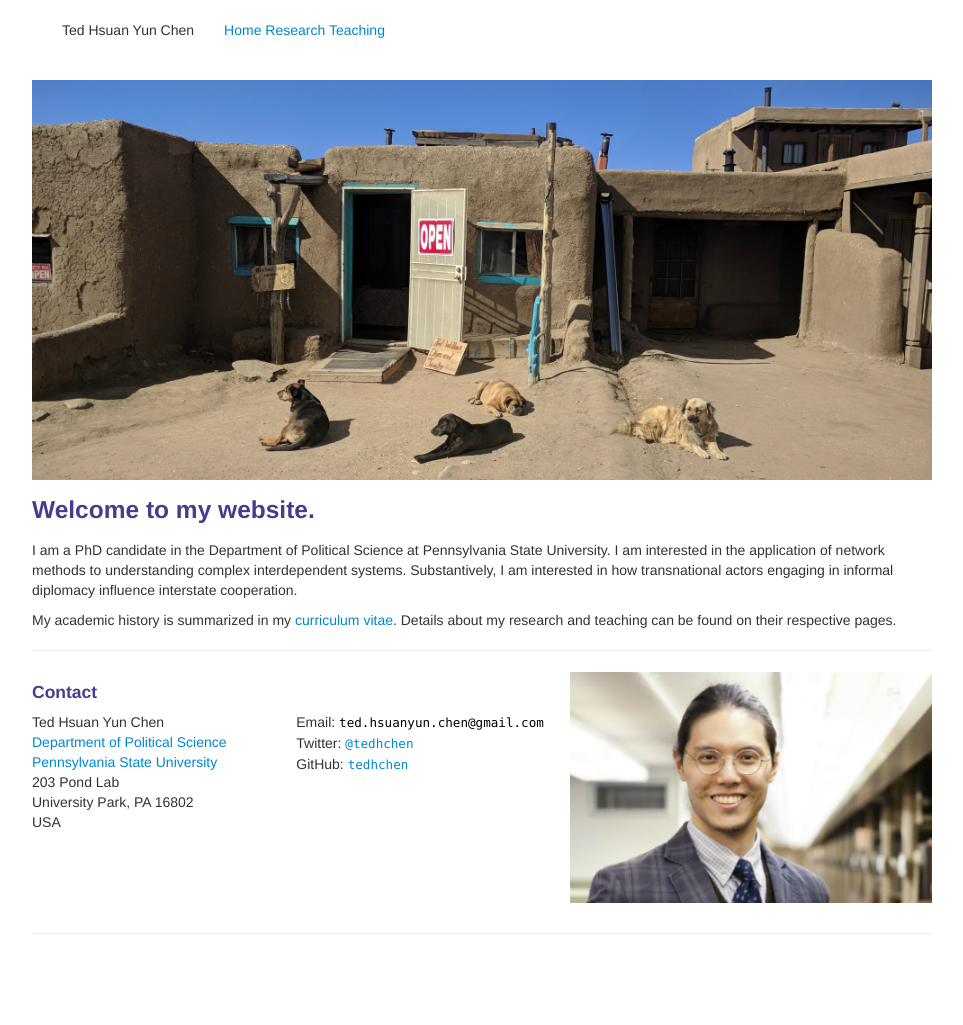
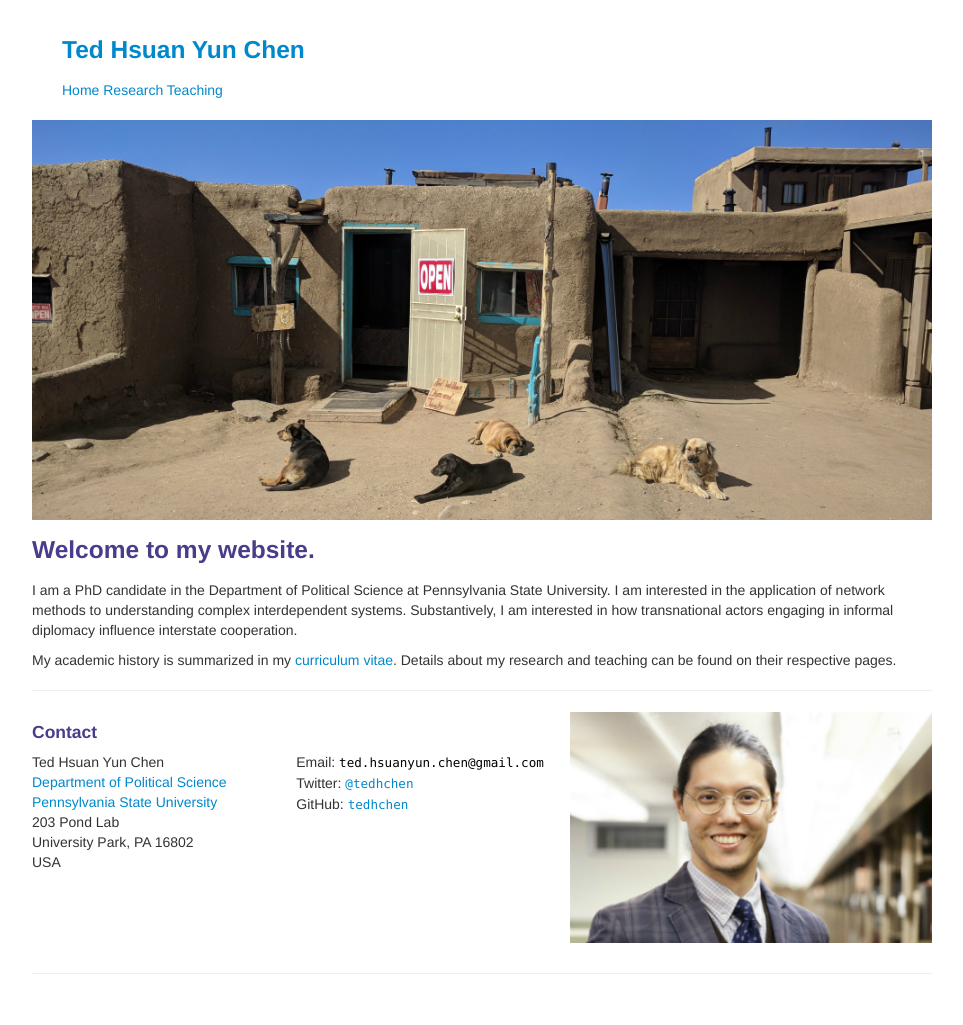
Before and after one commit to tedhchen/tedhchen.github.io, a Jekyll site: the page built from index.md, in a window 1280 px wide. Shown: the whole page, without its empty margins (158-1121 px from the left). Built offline with Jekyll 4.4.1, drawn with Linux system fonts in a browser that asks for light colours; before the commit the page ends 985 px from its top, so only the background shows below that.

Commit message:
updated header

```diff
--- a/_includes/themes/twitter/default.html
+++ b/_includes/themes/twitter/default.html
@@ -34,11 +34,11 @@
   <div class="header">
 	<div class="nav">
 		<div class="container-narrow">
-			<div class="span5>
-				<a class="brand" href="{{ HOME_PATH }}">{{ site.title }}</a>
+			<div class="span5">
+				<h3><a class="brand" href="{{ HOME_PATH }}">{{ site.title }}</a></h3>
 			</div>
 
-			<div class="span7>
+			<div class="span7">
 				<ul class="nav">
 					<a href="{{ BASE_PATH }}/index.html">Home</a>
 					<a href="{{ BASE_PATH }}/pages/research.html">Research</a>
```
